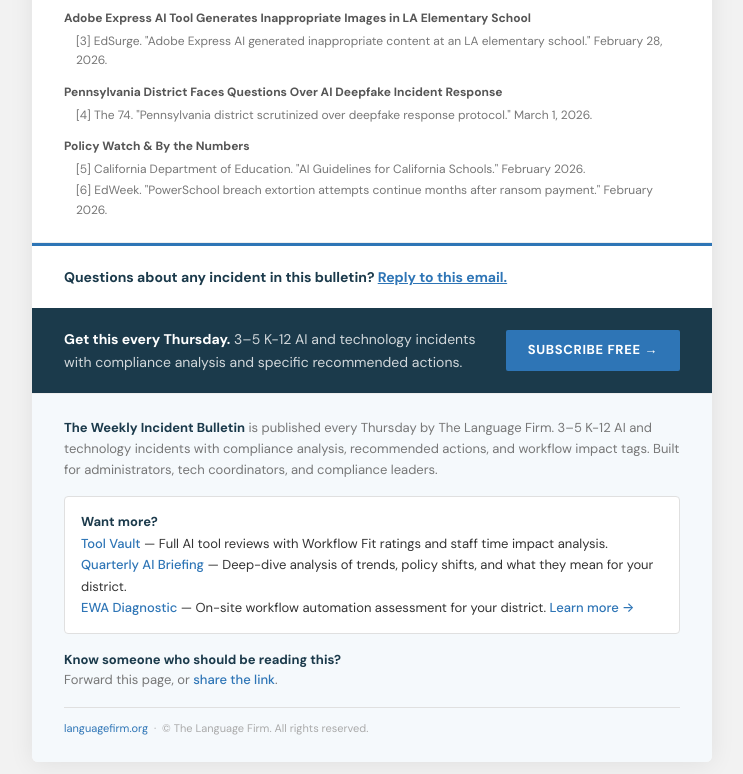
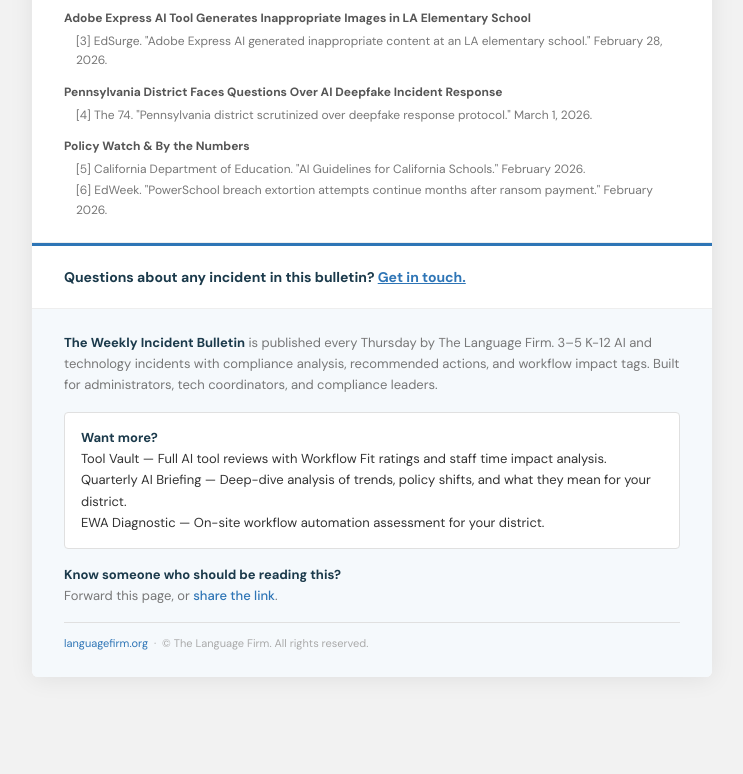
Before and after one commit to TLF-deck/bulletin, a plain HTML site: page index.html in a window 1280 px wide. Shown: the part 3717-4491 px from the top of the page, without its empty margins (268-1011 px from the left). After the commit the page ends 4426 px from the top, so only its background shows below. Drawn offline with Linux system fonts and the light colour scheme.

Commit message:
Update contact email and remove subscribe banner

```diff
--- a/index.html
+++ b/index.html
@@ -567,15 +567,7 @@
 
   <!-- REPLY LINE -->
   <div class="reply-line">
-    Questions about any incident in this bulletin? <a href="mailto:hello@languagefirm.org" style="color: var(--accent);">Reply to this email.</a>
-  </div>
-
-  <!-- ═══════════════════════ -->
-  <!-- SUBSCRIBE BANNER       -->
-  <!-- ═══════════════════════ -->
-  <div class="subscribe-banner">
-    <p><strong>Get this every Thursday.</strong> 3–5 K-12 AI and technology incidents with compliance analysis and specific recommended actions.</p>
-    <a href="#" class="subscribe-btn">Subscribe Free →</a>
+    Questions about any incident in this bulletin? <a href="mailto:jcs@thelanguagefirm.org" style="color: var(--accent);">Get in touch.</a>
   </div>
 
   <!-- ═══════════════════════ -->
@@ -587,9 +579,9 @@
     </div>
     <div class="footer-upsell">
       <strong>Want more?</strong><br>
-      <a href="#">Tool Vault</a> — Full AI tool reviews with Workflow Fit ratings and staff time impact analysis.<br>
-      <a href="#">Quarterly AI Briefing</a> — Deep-dive analysis of trends, policy shifts, and what they mean for your district.<br>
-      <a href="#">EWA Diagnostic</a> — On-site workflow automation assessment for your district. <a href="#">Learn more →</a>
+      Tool Vault — Full AI tool reviews with Workflow Fit ratings and staff time impact analysis.<br>
+      Quarterly AI Briefing — Deep-dive analysis of trends, policy shifts, and what they mean for your district.<br>
+      EWA Diagnostic — On-site workflow automation assessment for your district.
     </div>
     <div class="footer-share">
       <strong style="color: #1B3A4B;">Know someone who should be reading this?</strong><br>
@@ -601,7 +593,4 @@
   </div>
 
 </div><!-- end email-container -->
-</div><!-- end page-wrapper -->
-
-</body>
-</html>
+</di
```
